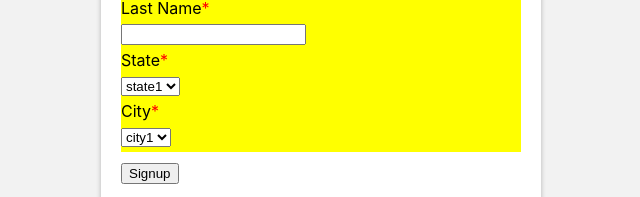
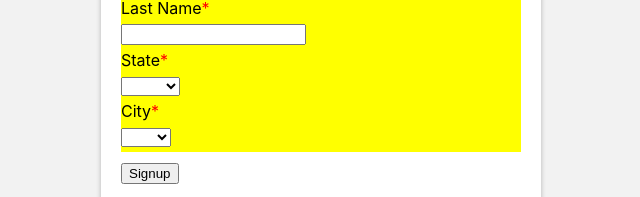
Before and after one commit to phistnap25/placer.ai-test-project, a React (Create React App) app: page / in a window 1280 px wide. Shown: the part 484-681 px from the top of the page, without its empty margins (319-959 px from the left). Built offline with nearby package versions, Linux system fonts and the light colour scheme.

Commit message:
Set the empty value on the select option for the first selection.

```diff
--- a/src/shared/components/form-controls/Select.tsx
+++ b/src/shared/components/form-controls/Select.tsx
@@ -1,4 +1,4 @@
-import React from "react";
+import React, {useEffect} from "react";
 
 export type SelectOption = {
     value: string,
@@ -15,13 +15,29 @@ type SelectProps = {
 
 
 export function Select({value, onChange, controlProps}: SelectProps){
+    const options = controlProps?.options || [];
+
+    useEffect(()=>{
+        const hasEmptyOption = options.find(({value})=>value === '');
+        if(!value){
+            //set the empty option
+            if(!hasEmptyOption){
+                options.unshift({label:'', value: ''});
+            }
+        } else {
+            if(hasEmptyOption){
+                options.shift();
+            }
+        }
+    }, [value]);
+
     const onChangeSelectValue = (event: React.ChangeEvent<HTMLSelectElement>)=>{
         const newValue = event.target.value;
         onChange(newValue);
     }
 
     return <select value={value} onChange={onChangeSelectValue}>
-        {controlProps.options.map(({label, value})=>{
+        {options.map(({label, value})=>{
             return <option value={value} key={value}>
                 {label}
             </option>
```
